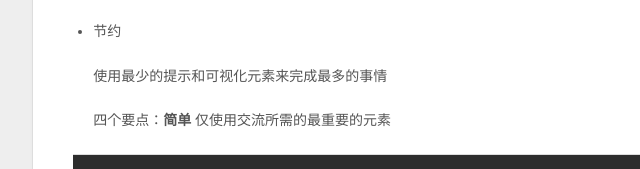
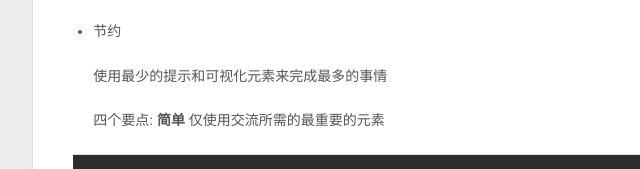
Before and after one commit to zoieyr/zoieyr.github.io, a plain HTML site: page 2015/03/18/众妙之门/index.html in a window 1280 px wide. Shown: the part 5105-5274 px from the top of the page, 8-648 px from the left. Drawn offline with nearby package versions, Linux system fonts and the light colour scheme.

Commit message:
Site updated: 2015-03-18 12:48:57

```diff
--- a/2015/03/18/众妙之门/index.html
+++ b/2015/03/18/众妙之门/index.html
@@ -242,7 +242,7 @@
 </li>
 <li><p>节约</p>
 <p>使用最少的提示和可视化元素来完成最多的事情</p>
-<p>四个要点：<strong>简单</strong> 仅使用交流所需的最重要的元素</p>
+<p>四个要点: <strong>简单</strong> 仅使用交流所需的最重要的元素</p>
 <pre><code><span class="keyword">*</span><span class="keyword">*</span>清晰<span class="keyword">*</span><span class="keyword">*</span> 所有的元素设计必须保证无歧义
 <span class="keyword">*</span><span class="keyword">*</span>区分<span class="keyword">*</span><span class="keyword">*</span> 必要的元素的重要属性必须可以区分
 <span class="keyword">*</span><span class="keyword">*</span>强调<span class="keyword">*</span><span class="keyword">*</span> 最重要的元素必须容易感觉
```
Also changed, not shown: index.html (+1 -1 lines).
